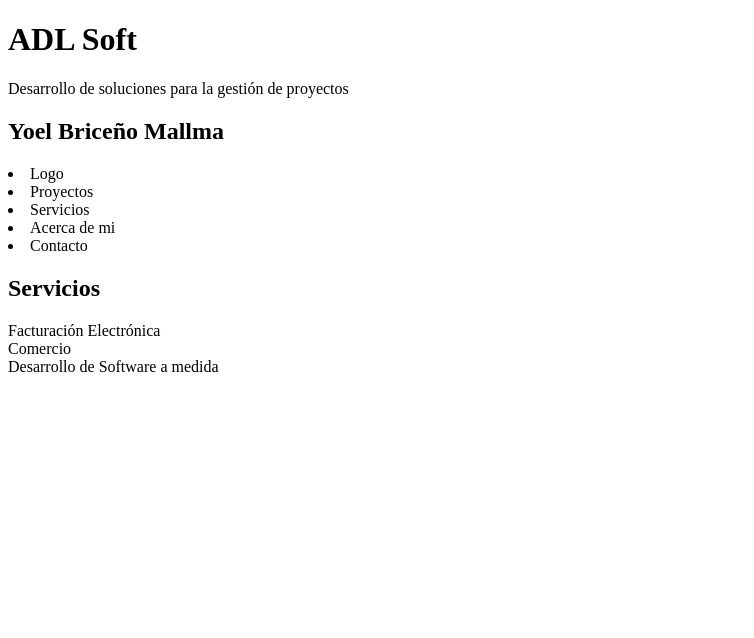
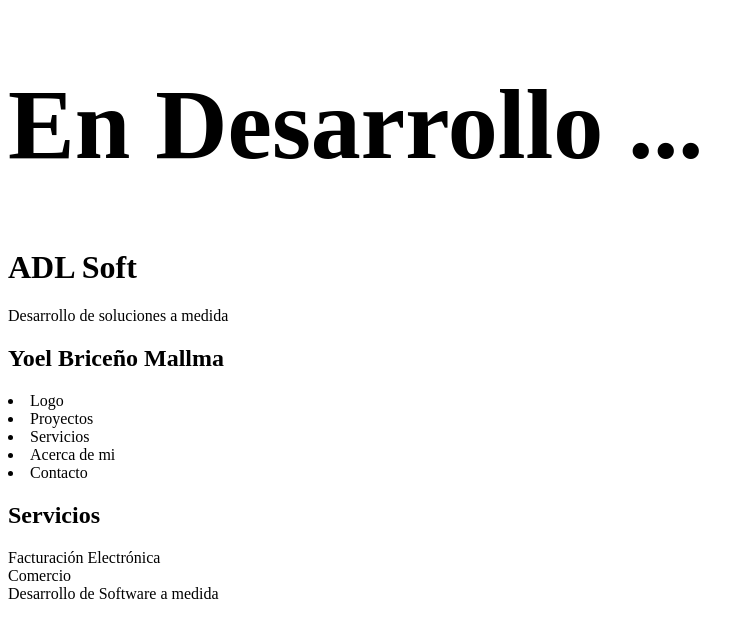
Before and after one commit to yoembm/yoembm.github.io, a plain HTML site: page index.html in a window 1280 px wide. Shown: the whole page, without its empty margins (0-754 px from the left). Drawn offline with Linux system fonts and the light colour scheme.

Commit message:
minor change

```diff
--- a/index.html
+++ b/index.html
@@ -10,8 +10,14 @@
 <body>
 
     <header>
+
+        <h1 id="desa">
+            En Desarrollo ...
+        </h1>
+
         <h1>ADL Soft</h1>
-        <p>Desarrollo de soluciones para la gestión de proyectos</p>
+        <p>Desarrollo de soluciones a medida</p>
+
         <h2>Yoel Briceño Mallma</h2>
 
         <nav>
--- a/mainStyle.css
+++ b/mainStyle.css
@@ -1,3 +1,7 @@
+#desa{
+    font-size: 100px;
+}
+
 .class-servicios > div {
     border: 1px solid grey;
     display: inline-block;
```
